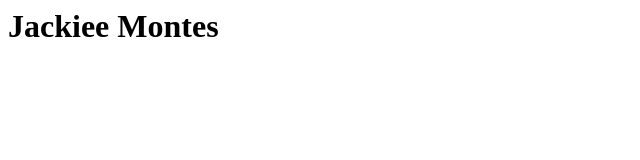
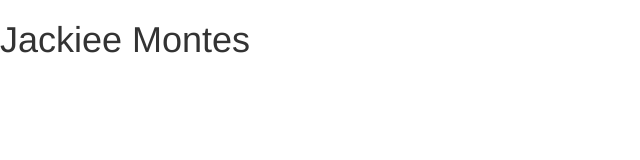
Before and after one commit to montes98/montes98.github.io, a plain HTML site: page index.html in a window 1280 px wide. Shown: the whole page, without its empty margins (0-640 px from the left). Drawn offline with nearby package versions, Linux system fonts and the light colour scheme.

Commit message:
add bootstrap

```diff
--- a/index.html
+++ b/index.html
@@ -1,3 +1,10 @@
 <html>
+    <head>
+        <meta name="viewport" content="width=device-width, initial-scale=1">
+        <link rel="stylesheet" href="https://cdnjs.cloudflare.com/ajax/libs/twitter-bootstrap/3.3.5/css/bootstrap.css">
+    </head>
+  <body>
     <h1>Jackiee Montes</h1>
+  </body>
+
 </html>
```
